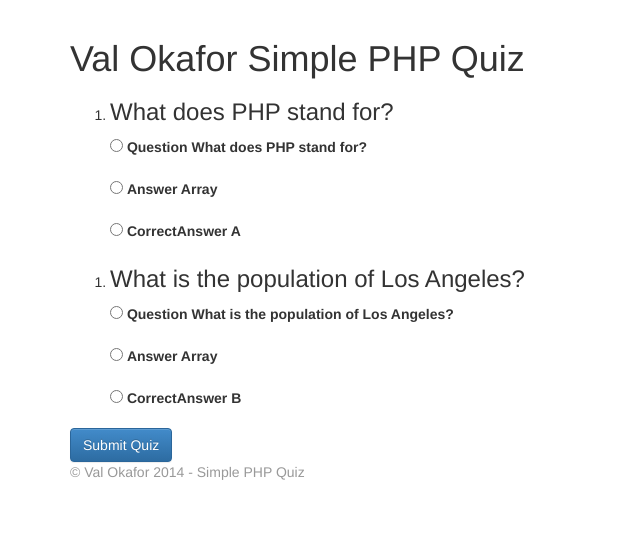
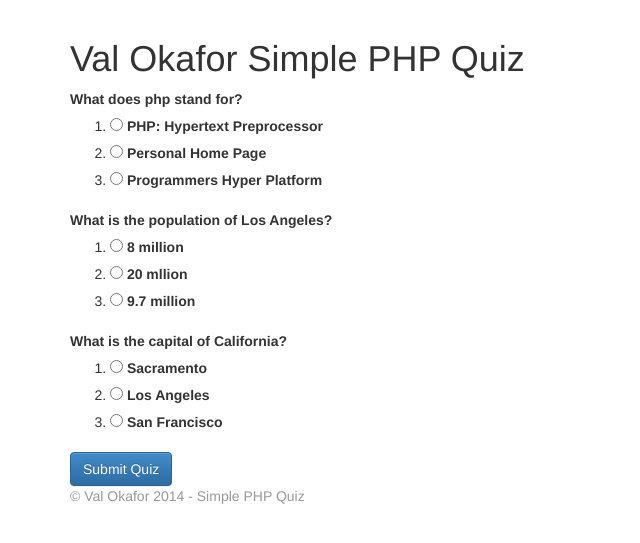
Before and after one commit to ukor/SimplePHPQuiz, a PHP site: page / in a window 1280 px wide. Shown: the part 51-594 px from the top of the page, without its empty margins (0-640 px from the left). Run offline with PHP 8.4, Linux system fonts and the light colour scheme; some libraries are stand-ins or nearby versions.

Commit message:
Show questions from array

```diff
--- a/index.php
+++ b/index.php
@@ -1,46 +1,35 @@
 <?php
 include('includes/header.html');
 
-$questions = array(
-        1 => array(
-               'Question'       => 'What does PHP stand for?',
-               'Answer'         => array(   'A' => 'PHP: Hypertext Preprocessor',
-                                            'B' => 'Personal Home Page',
-                                            'C' => 'Programmers Hosting Platform'),
-                'CorrectAnswer' => 'A'),
-        2 => array(
-               'Question'       => 'What is the population of Los Angeles?',
-               'Answer'         => array(   'A' => '13 Million',
-                                            'B' => '8 Million',
-                                            'C' => '20 Million'),
-                'CorrectAnswer' => 'B'),
-
-
-            );
-
+$questions = array('What does php stand for?', 'What is the population of Los Angeles?', 'What is the capital of California?');
+$answers = array(
+    array(0 => 'PHP: Hypertext Preprocessor', 'Personal Home Page', 'Programmers Hyper Platform'),
+    array(0 => '8 million', '20 mllion', '9.7 million'),
+    array(0 => 'Sacramento', 'Los Angeles', 'San Francisco')
+    );
 
 ?>
 
 <h1>Val Okafor Simple PHP Quiz</h1>
         <form action="quiz.php" method="post" id="quiz">
-           <?php foreach ($questions as $quizNumber => $value) { ?>
-                <ol>
-                    <li>
-                        <h3><?php echo $value['Question']; ?> </h3>
-                        <?php
-                            foreach ($value as $letter => $answer) {
-                                $label = 'question-'.$quizNumber.'-answers-'.$letter;
-                            ?>
-                            <div class="form-group">
-                                <input type="radio" name="answers[<?php echo $quizNumber; ?>]" id="<?php echo $label; ?>"
-                                value="<?php echo $letter; ?> " />
+       <?php
+       $pattern = ' ';
+       $replace = '_';
+       for ($num=0; $num < count($questions) ; $num++) {
 
-                                <label for="<?php echo $label; ?>"><?php echo $letter; ?> <?php echo $answer ?></label>
-                            </div>
-                            <?php } ?>
-                    </li>
-                </ol>
-                <?php } ?>
+        echo "<div class=\"form-group\">";
+        echo "<label for=\"$questions[$num]\">$questions[$num]</label>" ."<ol>";
+
+       foreach ($answers[$num] as $answer) {
+           $answer_with_no_space = str_replace($pattern, $replace, $answer);
+           echo "<li><input type=\"radio\" id=\"$answer_with_no_space\" value=\"$answer_with_no_space\" name=\"$answer_with_no_space\" />\n";
+           echo "<label for=\"$answer\">$answer</label></li>\n";}
+       echo "</ol>" . "</div>";
+       }
+
+
+       ?>
+
 
        	<button type="submit" class="btn btn-primary">Submit Quiz</button>
 
```
